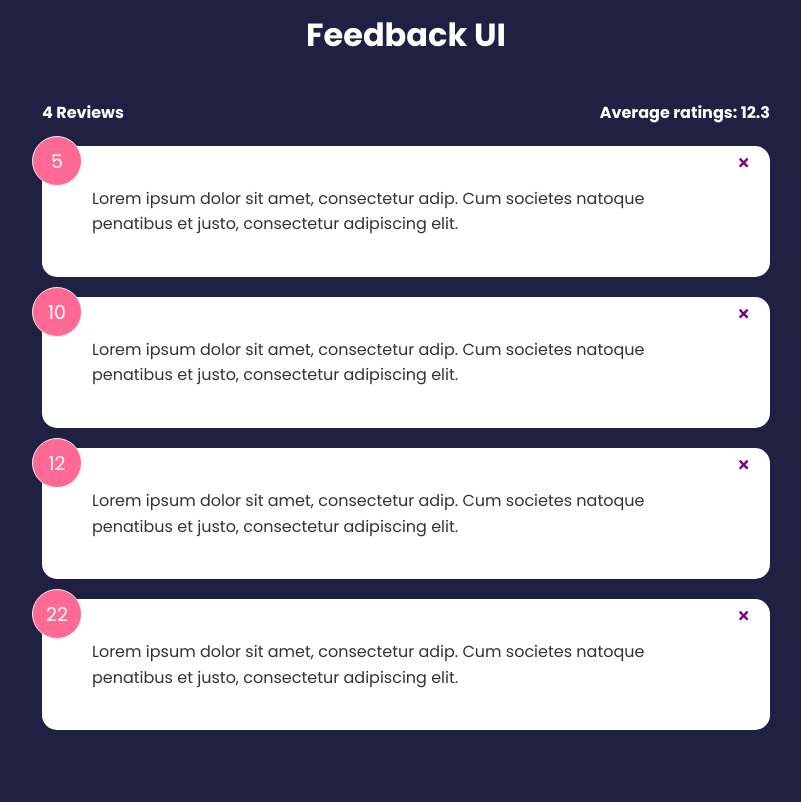
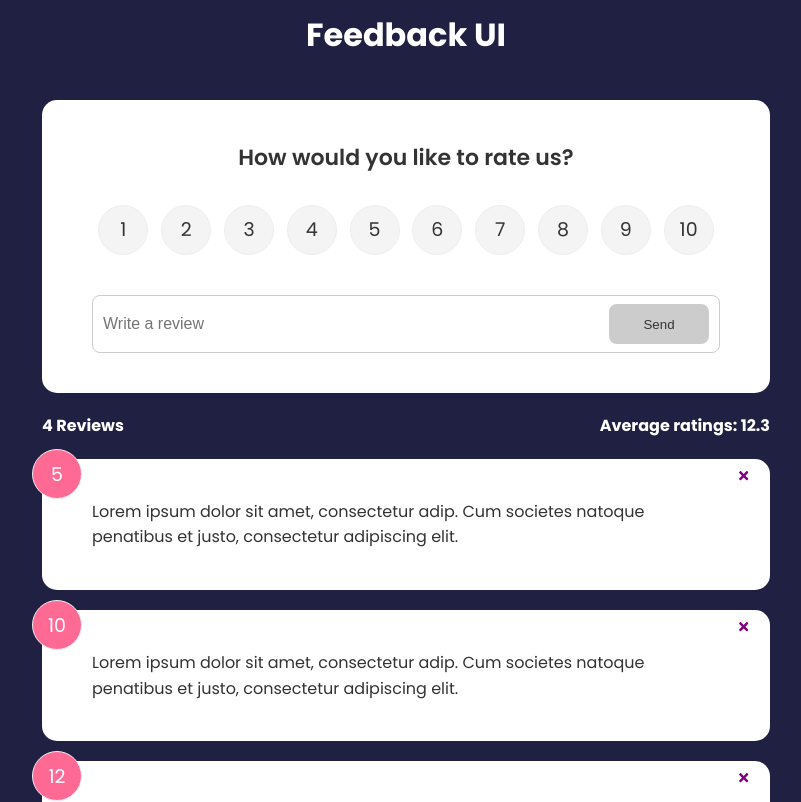
Before and after one commit to tomisola1/Feedback-app, a React (Create React App) app: page / in a window 1280 px wide. Shown: the top 802 px of the page, without its empty margins (234-1035 px from the left). Built offline with nearby package versions, Linux system fonts and the light colour scheme.

Commit message:
rating andd feedback form done

```diff
--- a/src/App.js
+++ b/src/App.js
@@ -3,6 +3,7 @@
 import FeedbackList from "./components/FeedbackList";
 import FeedbackData from "./data/FeedbackData";
 import FeedbackStats from "./components/FeedbackStats";
+import FeedbackForm from "./components/FeedbackForm";
 
 function App() {
   const [feedbacks, setFeedback] = useState(FeedbackData);
@@ -17,6 +18,7 @@
     <>
       <Header />
       <div className="container">
+        <FeedbackForm />
         <FeedbackStats feedback={feedbacks} />
         <FeedbackList feedback={feedbacks} handleDelete={deleteFeedback} />
       </div>
--- /dev/null
+++ b/src/components/FeedbackForm.jsx
@@ -0,0 +1,49 @@
+import { useState } from "react";
+import Card from "./shared/Card";
+import Button from "./shared/Button";
+import RatingSelect from "./RatingSelect";
+
+function FeedbackForm() {
+  const [text, setText] = useState("");
+  const [rating, setRating] = useState("");
+  const [btnDisabled, setBtnDisabled] = useState(true);
+  const [message, setMessage] = useState("");
+
+  const handleTextChange = (event) => {
+    if (text === "") {
+      setBtnDisabled(true);
+      setMessage(null);
+    } else if (text !== "" && text.trim().length <= 10) {
+      setMessage("Text must be at least 10 characters");
+      setBtnDisabled(true);
+    } else {
+      setMessage(null);
+      setBtnDisabled(false);
+    }
+
+    setText(event.target.value);
+  };
+
+  return (
+    <Card>
+      <form>
+        <h2>How would you like to rate us?</h2>
+        <RatingSelect select={(rating) => setRating(rating)} />
+        <div className="input-group">
+          <input
+            onChange={handleTextChange}
+            type="text"
+            placeholder="Write a review"
+            value={text}
+          />
+          <Button type="submit" isDisabled={btnDisabled}>
+            Send
+          </Button>
+        </div>
+        {message && <div className="message">{message}</div>}
+      </form>
+    </Card>
+  );
+}
+
+export default FeedbackForm;
--- /dev/null
+++ b/src/components/RatingSelect.jsx
@@ -0,0 +1,126 @@
+import { useState } from "react";
+function RatingSelect({ select }) {
+  const [selected, setSelected] = useState(0);
+
+  const handleChange = (e) => {
+    setSelected(+e.currentTarget.value);
+    select(+e.currentTarget.value);
+  };
+
+  return (
+    <ul className="rating">
+      <li>
+        <input
+          type="radio"
+          name="rating"
+          id="num1"
+          value="1"
+          onChange={handleChange}
+          checked={selected === 1}
+        />
+        <label htmlFor="num1">1</label>
+      </li>
+      <li>
+        <input
+          type="radio"
+          name="rating"
+          id="num2"
+          value="2"
+          onChange={handleChange}
+          checked={selected === 2}
+        />
+        <label htmlFor="num2">2</label>
+      </li>
+      <li>
+        <input
+          type="radio"
+          name="rating"
+          id="num3"
+          value="3"
+          onChange={handleChange}
+          checked={selected === 3}
+        />
+        <label htmlFor="num3">3</label>
+      </li>
+      <li>
+        <input
+          type="radio"
+          name="rating"
+          id="num4"
+          value="4"
+          onChange={handleChange}
+          checked={selected === 4}
+        />
+        <label htmlFor="num4">4</label>
+      </li>
+      <li>
+        <input
+          type="radio"
+          name="rating"
+          id="num5"
+          value="5"
+          onChange={handleChange}
+          checked={selected === 5}
+        />
+        <label htmlFor="num5">5</label>
+      </li>
+      <li>
+        <input
+          type="radio"
+          name="rating"
+          id="num6"
+          value="6"
+          onChange={handleChange}
+          checked={selected === 6}
+        />
+        <label htmlFor="num6">6</label>
+      </li>
+      <li>
+        <input
+          type="radio"
+          name="rating"
+          id="num7"
+          value="7"
+          onChange={handleChange}
+          checked={selected === 7}
+        />
+        <label htmlFor="num7">7</label>
+      </li>
+      <li>
+        <input
+          type="radio"
+          name="rating"
+          id="num8"
+          value="8"
+          onChange={handleChange}
+          checked={selected === 8}
+        />
+        <label htmlFor="num8">8</label>
+      </li>
+      <li>
+        <input
+          type="radio"
+          name="rating"
+          id="num9"
+          value="9"
+          onChange={handleChange}
+          checked={selected === 9}
+        />
+        <label htmlFor="num9">9</label>
+      </li>
+      <li>
+        <input
+          type="radio"
+          name="rating"
+          id="num10"
+          value="10"
+          onChange={handleChange}
+          checked={selected === 10}
+        />
+        <label htmlFor="num10">10</label>
+      </li>
+    </ul>
+  );
+}
+
+export default RatingSelect;
--- /dev/null
+++ b/src/components/shared/Button.jsx
@@ -0,0 +1,24 @@
+import PropTypes from "prop-types";
+
+function Button({ children, version, type, isDisabled }) {
+  return (
+    <button type={type} disabled={isDisabled} className={`btn btn-${version}`}>
+      {children}
+    </button>
+  );
+}
+
+Button.defaultProps = {
+  version: "primary",
+  type: "button",
+  isDisabled: false,
+};
+
+Button.propTypes = {
+  children: PropTypes.node.isRequired,
+  version: PropTypes.string,
+  type: PropTypes.string,
+  isDisabled: PropTypes.bool,
+};
+
+export default Button;
```
